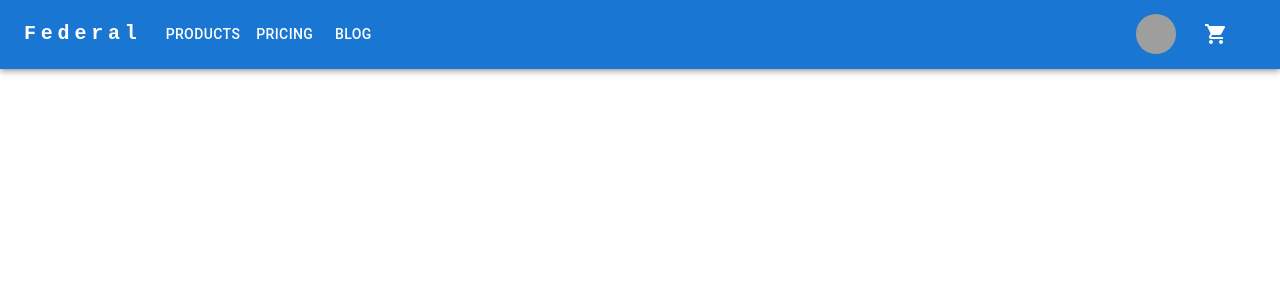
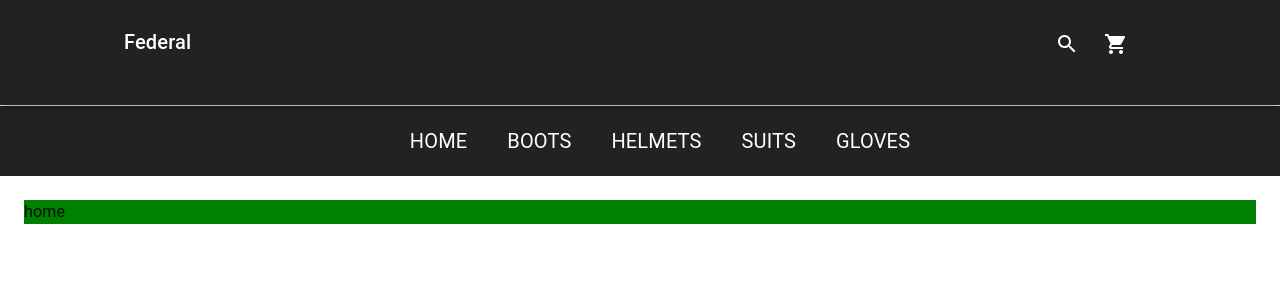
Before and after one commit to Abdullah-Ahmed1/FEDERAL, a React (Vite) app in the folder frontend/: page / in a window 1280 px wide. Shown: the top 300 px of the page. Built offline with nearby package versions, Linux system fonts and the light colour scheme; grey boxes are pictures that could not be loaded.

Commit message:
redux added + home page header added

```diff
--- a/frontend/package.json
+++ b/frontend/package.json
@@ -17,12 +17,18 @@
     "@mui/styled-engine-sc": "^5.11.11",
     "react": "^18.2.0",
     "react-dom": "^18.2.0",
+    "react-redux": "^8.0.5",
     "react-router-dom": "^6.10.0",
+    "redux": "^4.2.1",
+    "redux-thunk": "^2.4.2",
     "styled-components": "^5.3.9"
   },
   "devDependencies": {
     "@types/react": "^18.0.28",
     "@types/react-dom": "^18.0.11",
+    "@types/react-redux": "^7.1.25",
+    "@types/redux": "^3.6.0",
+    "@types/redux-thunk": "^2.1.0",
     "@vitejs/plugin-react": "^3.1.0",
     "typescript": "^4.9.3",
     "vite": "^4.2.0"
--- a/frontend/src/App.tsx
+++ b/frontend/src/App.tsx
@@ -1,25 +1,135 @@
-import { useState } from 'react'
-import reactLogo from './assets/react.svg'
-import viteLogo from '/vite.svg'
 import './App.css'
 import {Routes,Route} from 'react-router-dom'
 import Home from './pages/Home'
 import Store from './pages/Store'
 import AboutUs from './pages/AboutUs'
+import * as React from 'react';
+import AppBar from '@mui/material/AppBar';
+import Box from '@mui/material/Box';
+import CssBaseline from '@mui/material/CssBaseline';
+import Divider from '@mui/material/Divider';
+import Drawer from '@mui/material/Drawer';
+import IconButton from '@mui/material/IconButton';
+import List from '@mui/material/List';
+import ListItem from '@mui/material/ListItem';
+import ListItemButton from '@mui/material/ListItemButton';
+import ListItemText from '@mui/material/ListItemText';
+import MenuIcon from '@mui/icons-material/Menu';
+import Toolbar from '@mui/material/Toolbar';
+import Typography from '@mui/material/Typography';
+import SearchIcon from '@mui/icons-material/Search';
+import ShoppingCartIcon from '@mui/icons-material/ShoppingCart';
+import Button from '@mui/material/Button';
+import Grid2 from '@mui/material/Unstable_Grid2';
 
-function App() {
-  const [count, setCount] = useState(0)
+interface Props {
+  window?: () => Window;
+}
+
+const drawerWidth = 240;
+const navItems = ['Home', 'About', 'Contact'];
+
+export default function Navbar(props: Props) {
+  const { window } = props;
+  const [mobileOpen, setMobileOpen] = React.useState(false);
+
+  const handleDrawerToggle = () => {
+    setMobileOpen((prevState) => !prevState);
+  };
+
+  const drawer = (
+    <Box onClick={handleDrawerToggle} sx={{ textAlign: 'center' }}>
+      <Typography variant="h6" sx={{ my: 2 }}>
+        Federal
+      </Typography>
+      <Divider />
+      <List>
+        {navItems.map((item) => (
+          <ListItem key={item} disablePadding>
+            <ListItemButton sx={{ textAlign: 'center' }}>
+              <ListItemText primary={item} />
+            </ListItemButton>
+          </ListItem>
+        ))}
+      </List>
+    </Box>
+  );
+
+  const container = window !== undefined ? () => window().document.body : undefined;
 
   return (
-    <div className="App">
-      <Routes>
-        <Route  path='/'  element={<Home/>} />
-        <Route  path='/store'  element={<Store/>} />
-        <Route  path='/about'  element={<AboutUs/>} />
-      </Routes>
 
-    </div>
-  )
+    <Box >
+      <CssBaseline />
+
+      <AppBar  sx  = {{backgroundColor:"#222222",minHeight:"105px"}}>
+        <Toolbar sx = {{width:"90%"}}>
+          <IconButton
+            color="inherit"
+            aria-label="open drawer"
+            edge="start"
+            onClick={handleDrawerToggle}
+            sx={{ mr: 2, display: { sm: 'none' } }}
+          >
+            <MenuIcon />
+          </IconButton>
+          <Typography
+            variant="h6"
+            component="div"
+            sx={{ flexGrow: 1, display: { xs: 'block', sm: 'block' ,margin:"20px 0px 0px 100px"} }}
+          >
+            Federal
+          </Typography>
+          <Box sx={{ display: { xs: 'none', sm: 'block' },marginTop:"30px"}}>
+          <SearchIcon sx = {{marginRight:"25px"}}/>
+          <ShoppingCartIcon/>
+            {/* {navItems.map((item) => (
+              <Button key={item} sx={{ color: '#fff' }}>
+                {item}
+              </Button>
+            ))} */}
+          </Box>
+        </Toolbar>
+      </AppBar>
+      {/* <Divider light/> */}
+      <Box component='nav' sx = {{backgroundColor:"#222222",display:{xs :"none",lg : 'flex'},marginTop:"106px",height:"70px",width:"100%"}}>
+        <div style={{margin:"auto"}}>
+          <ul style={{listStyle:"none"}}>
+            <li style={{color:"white",display:"inline",padding:"20px 20px",fontSize:"20px"}}>HOME</li>
+            <li style={{color:"white",display:"inline",padding:"20px 20px",fontSize:"20px"}}>BOOTS</li>
+            <li style={{color:"white",display:"inline",padding:"20px 20px",fontSize:"20px"}}>HELMETS</li>
+            <li style={{color:"white",display:"inline",padding:"20px 20px",fontSize:"20px"}}>SUITS</li>
+            <li style={{color:"white",display:"inline",padding:"20px 20px",fontSize:"20px"}}>GLOVES</li>
+          </ul>
+        </div>
+      </Box>
+      <Box component="nav">
+        <Drawer
+          container={container}
+          variant="temporary"
+          open={mobileOpen}
+          onClose={handleDrawerToggle}
+          ModalProps={{
+            keepMounted: true, // Better open performance on mobile.
+          }}
+          sx={{
+            display: { xs: 'block', sm: 'none' },
+            '& .MuiDrawer-paper': { boxSizing: 'border-box', width: drawerWidth },
+          }}
+        >
+          {drawer}
+        </Drawer>
+      </Box>
+      <Box component="main" sx={{ p: 3 }}>
+        {/* <Toolbar /> */}
+        <Routes>
+         <Route  path='/'  element={<Home/>} />
+         <Route  path='/store'  element={<Store/>} />
+         <Route  path='/about'  element={<AboutUs/>} />
+       </Routes>
+      </Box>
+
+     </Box>
+
+  );
 }
-
-export default App
--- /dev/null
+++ b/frontend/src/components/Header.tsx
@@ -0,0 +1,8 @@
+const Header = ()=>{
+    return(
+        <div style={{minHeight:"500px",width:"100%"}}>
+            header
+        </div>
+    )
+}
+export default Header
--- a/frontend/src/components/Navbar.tsx
+++ b/frontend/src/components/Navbar.tsx
@@ -1,167 +1,144 @@
 import * as React from 'react';
 import AppBar from '@mui/material/AppBar';
 import Box from '@mui/material/Box';
+import CssBaseline from '@mui/material/CssBaseline';
+import Divider from '@mui/material/Divider';
+import Drawer from '@mui/material/Drawer';
+import IconButton from '@mui/material/IconButton';
+import List from '@mui/material/List';
+import ListItem from '@mui/material/ListItem';
+import ListItemButton from '@mui/material/ListItemButton';
+import ListItemText from '@mui/material/ListItemText';
+import MenuIcon from '@mui/icons-material/Menu';
 import Toolbar from '@mui/material/Toolbar';
-// import IconButton from '@mui/material/IconButton';
 import Typography from '@mui/material/Typography';
-import Menu from '@mui/material/Menu';
-import MenuIcon from '@mui/icons-material/Menu';
-import Container from '@mui/material/Container';
-import Avatar from '@mui/material/Avatar';
 import Button from '@mui/material/Button';
-import Tooltip from '@mui/material/Tooltip';
-import MenuItem from '@mui/material/MenuItem';
-import AdbIcon from '@mui/icons-material/Adb';
-import ShoppingCartIcon from '@mui/icons-material/ShoppingCart';
-import IconButton from '@mui/material/IconButton';
-const pages = ['Products', 'Pricing', 'Blog'];
-const settings = ['Profile', 'Account', 'Dashboard', 'Logout'];
 
-function Navbar() {
-  const [anchorElNav, setAnchorElNav] = React.useState<null | HTMLElement>(null);
-  const [anchorElUser, setAnchorElUser] = React.useState<null | HTMLElement>(null);
+interface Props {
+  /**
+   * Injected by the documentation to work in an iframe.
+   * You won't need it on your project.
+   */
+  window?: () => Window;
+}
 
-  const handleOpenNavMenu = (event: React.MouseEvent<HTMLElement>) => {
-    setAnchorElNav(event.currentTarget);
-  };
-  const handleOpenUserMenu = (event: React.MouseEvent<HTMLElement>) => {
-    setAnchorElUser(event.currentTarget);
+const drawerWidth = 240;
+const navItems = ['Home', 'About', 'Contact'];
+
+export default function Navbar(props: Props) {
+  const { window } = props;
+  const [mobileOpen, setMobileOpen] = React.useState(false);
+
+  const handleDrawerToggle = () => {
+    setMobileOpen((prevState) => !prevState);
   };
 
-  const handleCloseNavMenu = () => {
-    setAnchorElNav(null);
-  };
+  const drawer = (
+    <Box onClick={handleDrawerToggle} sx={{ textAlign: 'center' }}>
+      <Typography variant="h6" sx={{ my: 2 }}>
+        MUI
+      </Typography>
+      <Divider />
+      <List>
+        {navItems.map((item) => (
+          <ListItem key={item} disablePadding>
+            <ListItemButton sx={{ textAlign: 'center' }}>
+              <ListItemText primary={item} />
+            </ListItemButton>
+          </ListItem>
+        ))}
+      </List>
+    </Box>
+  );
 
-  const handleCloseUserMenu = () => {
-    setAnchorElUser(null);
-  };
+  const container = window !== undefined ? () => window().document.body : undefined;
 
   return (
-    <AppBar position="static">
-      <Container maxWidth="xl">
-        <Toolbar disableGutters>
-          {/* <AdbIcon sx={{ display: { xs: 'none', md: 'flex' }, mr: 1 }} /> */}
-          <Typography
-            variant="h6"
-            noWrap
-            component="a"
-            href="/"
-            sx={{
-              mr: 2,
-              display: { xs: 'none', md: 'flex' },
-              fontFamily: 'monospace',
-              fontWeight: 700,
-              letterSpacing: '.3rem',
-              color: 'inherit',
-              textDecoration: 'none',
-            }}
-          >
-            Federal
-          </Typography>
-
-          <Box sx={{ flexGrow: 1, display: { xs: 'flex', md: 'none' } }}>
+    // <Box sx={{ display: 'flex' }}>
+      <>
+      <CssBaseline />
+      <AppBar component="nav">
+        <Toolbar>
           <IconButton
-              size="large"
-              aria-label="account of current user"
-              aria-controls="menu-appbar"
-              aria-haspopup="true"
-              onClick={handleOpenNavMenu}
             color="inherit"
+            aria-label="open drawer"
+            edge="start"
+            onClick={handleDrawerToggle}
+            sx={{ mr: 2, display: { sm: 'none' } }}
           >
             <MenuIcon />
           </IconButton>
-            <Menu
-              id="menu-appbar"
-              anchorEl={anchorElNav}
-              anchorOrigin={{
-                vertical: 'bottom',
-                horizontal: 'left',
-              }}
-              keepMounted
-              transformOrigin={{
-                vertical: 'top',
-                horizontal: 'left',
-              }}
-              open={Boolean(anchorElNav)}
-              onClose={handleCloseNavMenu}
-              sx={{
-                display: { xs: 'block', md: 'none' },
-              }}
+          <Typography
+            variant="h6"
+            component="div"
+            sx={{ flexGrow: 1, display: { xs: 'none', sm: 'block' } }}
           >
-              {pages.map((page) => (
-                <MenuItem key={page} onClick={handleCloseNavMenu}>
-                  <Typography textAlign="center">{page}</Typography>
-                </MenuItem>
-              ))}
-            </Menu>
-          </Box>
-          {/* <AdbIcon sx={{ display: { xs: 'flex', md: 'none' }, mr: 1 }} /> */}
-          <Typography
-            variant="h5"
-            noWrap
-            component="a"
-            href=""
-            sx={{
-              mr: 2,
-              display: { xs: 'flex', md: 'none' },
-              flexGrow: 1,
-              fontFamily: 'monospace',
-              fontWeight: 700,
-              letterSpacing: '.3rem',
-              color: 'inherit',
-              textDecoration: 'none',
-            }}
-          >
-            Federal
+            MUI
           </Typography>
-          <Box sx={{ flexGrow: 1, display: { xs: 'none', md: 'flex' } }}>
-            {pages.map((page) => (
-              <Button
-                key={page}
-                onClick={handleCloseNavMenu}
-                sx={{ my: 2, color: 'white', display: 'block' }}
-              >
-                {page}
+          <Box sx={{ display: { xs: 'none', sm: 'block' } }}>
+            {navItems.map((item) => (
+              <Button key={item} sx={{ color: '#fff' }}>
+                {item}
               </Button>
             ))}
           </Box>
-
-          <Box sx={{ flexGrow: 0 }}>
-            <Tooltip title="Open settings">
-              <IconButton onClick={handleOpenUserMenu} sx={{ p: 0 }}>
-                <Avatar alt="Remy Sharp" src="/static/images/avatar/2.jpg" />
-              </IconButton>
-
-            </Tooltip>
-            <IconButton style={{color:"white",margin:"0px 20px"}} aria-label="add to shopping cart">
-        <ShoppingCartIcon  />
-      </IconButton>
-            <Menu
-              sx={{ mt: '45px' }}
-              id="menu-appbar"
-              anchorEl={anchorElUser}
-              anchorOrigin={{
-                vertical: 'top',
-                horizontal: 'right',
+        </Toolbar>
+      </AppBar>
+      <Box component="nav">
+        <Drawer
+          container={container}
+          variant="temporary"
+          open={mobileOpen}
+          onClose={handleDrawerToggle}
+          ModalProps={{
+            keepMounted: true, // Better open performance on mobile.
           }}
-              keepMounted
-              transformOrigin={{
-                vertical: 'top',
-                horizontal: 'right',
+          sx={{
+            display: { xs: 'block', sm: 'none' },
+            '& .MuiDrawer-paper': { boxSizing: 'border-box', width: drawerWidth },
           }}
-              open={Boolean(anchorElUser)}
-              onClose={handleCloseUserMenu}
         >
-              {settings.map((setting) => (
-                <MenuItem key={setting} onClick={handleCloseUserMenu}>
-                  <Typography textAlign="center">{setting}</Typography>
-                </MenuItem>
-              ))}
-            </Menu>
+          {drawer}
+        </Drawer>
       </Box>
-        </Toolbar>
-      </Container>
-    </AppBar>
+      {/* <Box component="main" sx={{ p: 3 }}>
+        <Toolbar />
+        <Typography>
+          Lorem ipsum dolor sit amet consectetur adipisicing elit. Similique unde
+          fugit veniam eius, perspiciatis sunt? Corporis qui ducimus quibusdam,
+          aliquam dolore excepturi quae. Distinctio enim at eligendi perferendis in
+          cum quibusdam sed quae, accusantium et aperiam? Quod itaque exercitationem,
+          at ab sequi qui modi delectus quia corrupti alias distinctio nostrum.
+          Minima ex dolor modi inventore sapiente necessitatibus aliquam fuga et. Sed
+          numquam quibusdam at officia sapiente porro maxime corrupti perspiciatis
+          asperiores, exercitationem eius nostrum consequuntur iure aliquam itaque,
+          assumenda et! Quibusdam temporibus beatae doloremque voluptatum doloribus
+          soluta accusamus porro reprehenderit eos inventore facere, fugit, molestiae
+          ab officiis illo voluptates recusandae. Vel dolor nobis eius, ratione atque
+          soluta, aliquam fugit qui iste architecto perspiciatis. Nobis, voluptatem!
+          Cumque, eligendi unde aliquid minus quis sit debitis obcaecati error,
+          delectus quo eius exercitationem tempore. Delectus sapiente, provident
+          corporis dolorum quibusdam aut beatae repellendus est labore quisquam
+          praesentium repudiandae non vel laboriosam quo ab perferendis velit ipsa
+          deleniti modi! Ipsam, illo quod. Nesciunt commodi nihil corrupti cum non
+          fugiat praesentium doloremque architecto laborum aliquid. Quae, maxime
+          recusandae? Eveniet dolore molestiae dicta blanditiis est expedita eius
+          debitis cupiditate porro sed aspernatur quidem, repellat nihil quasi
+          praesentium quia eos, quibusdam provident. Incidunt tempore vel placeat
+          voluptate iure labore, repellendus beatae quia unde est aliquid dolor
+          molestias libero. Reiciendis similique exercitationem consequatur, nobis
+          placeat illo laudantium! Enim perferendis nulla soluta magni error,
+          provident repellat similique cupiditate ipsam, et tempore cumque quod! Qui,
+          iure suscipit tempora unde rerum autem saepe nisi vel cupiditate iusto.
+          Illum, corrupti? Fugiat quidem accusantium nulla. Aliquid inventore commodi
+          reprehenderit rerum reiciendis! Quidem alias repudiandae eaque eveniet
+          cumque nihil aliquam in expedita, impedit quas ipsum nesciunt ipsa ullam
+          consequuntur dignissimos numquam at nisi porro a, quaerat rem repellendus.
+          Voluptates perspiciatis, in pariatur impedit, nam facilis libero dolorem
+          dolores sunt inventore perferendis, aut sapiente modi nesciunt.
+        </Typography>
+      </Box> */}
+      </>
+    // </Box>
   );
 }
-export default Navbar;
--- a/frontend/src/pages/Home.tsx
+++ b/frontend/src/pages/Home.tsx
@@ -1,11 +1,14 @@
+import Header from "../components/Header"
 import Navbar from "../components/Navbar"
-
+import Grid2 from '@mui/material/Unstable_Grid2'
 const Home = ()=>{
 
     return(
-        <>
-            <Navbar/>
-        </>
+        <Grid2 container flexDirection={'row'} sx = {{backgroundColor:"green"}}>
+          home
+
+
+        </Grid2>
     )
 }
 export default Home
--- /dev/null
+++ b/frontend/src/redux/constants/actionTypes.tsx
@@ -0,0 +1,5 @@
+export enum ActionTypes {
+    SET_PRODUCTS  = "SET_PRODUCTS",
+    SELECTED_PRODUCT = "SELECTED_PRODUCT",
+    REMOVE_SELECTED_PRODUCT  = "REMOVE_SELECTED_PRODUCT"
+}
--- /dev/null
+++ b/frontend/src/redux/reducers/index.tsx
@@ -0,0 +1,6 @@
+import { combineReducers } from "redux";
+import { productReducer,selectedProductReducer } from "./ProductReducer";
+export const reducers = combineReducers({
+    allProucts : productReducer,
+    product : selectedProductReducer
+})
```
Also changed, not shown: frontend/src/redux/actions/ProductActions.tsx (added, +15 -0 lines), frontend/src/redux/constants/types.tsx (added, +24 -0 lines), frontend/src/redux/reducers/ProductReducer.tsx (added, +24 -0 lines), frontend/src/redux/store.jsx (added), 1 other file (tests, documents, lock files or other folders). Lines whose indentation alone changed are shown as unchanged.
